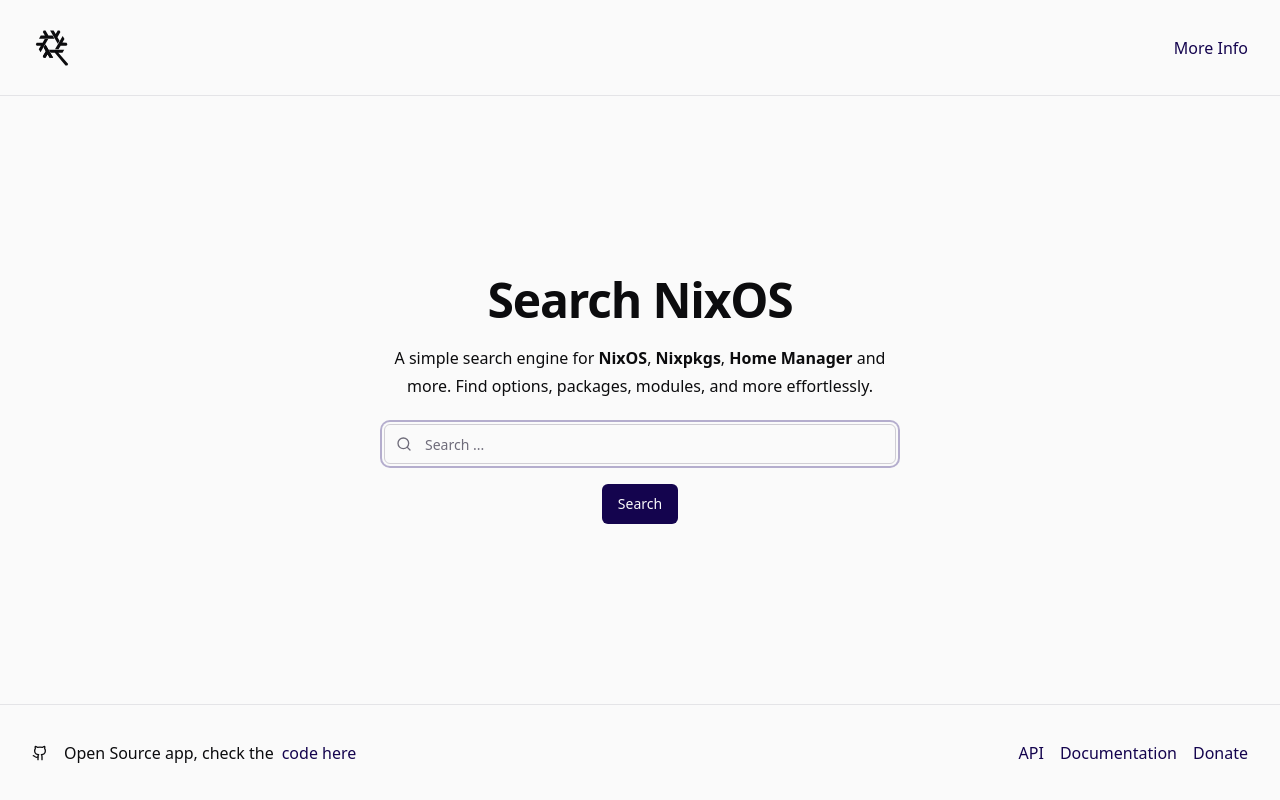
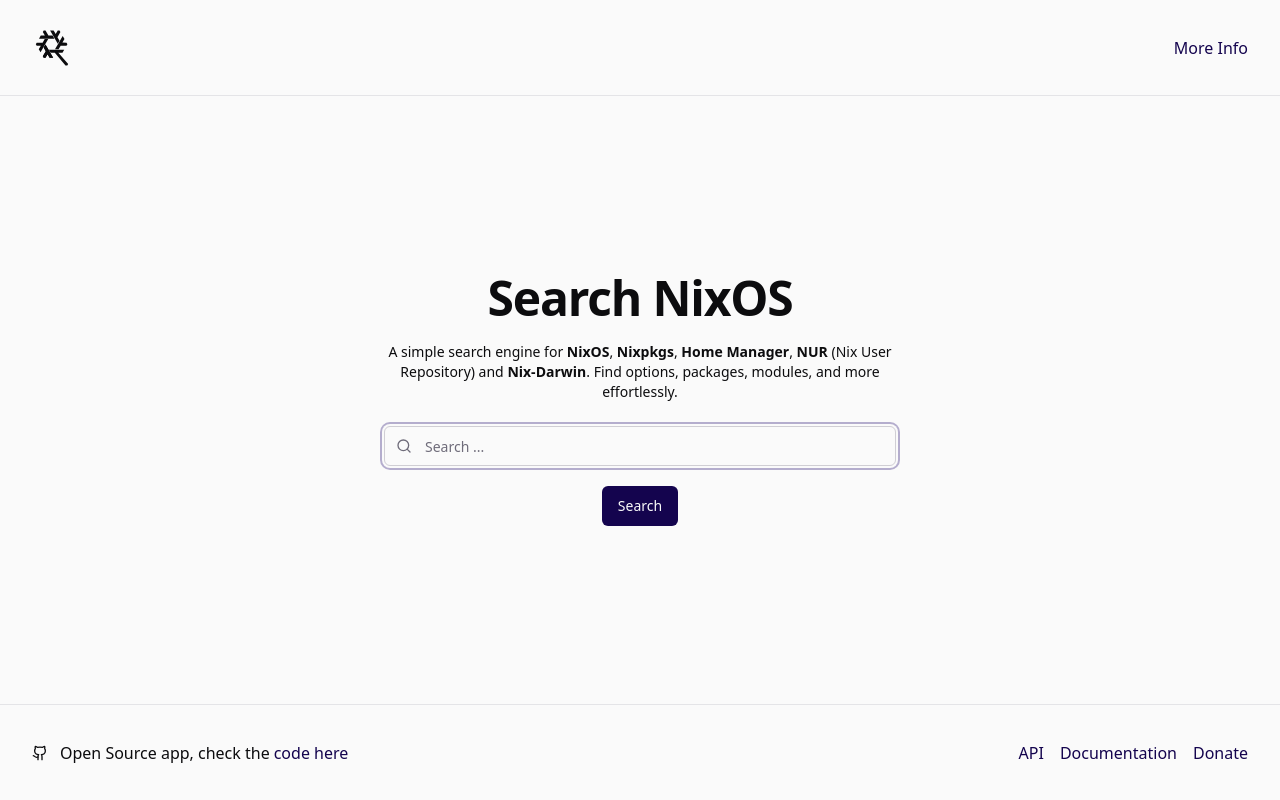
Before and after one commit to anotherhadi/search-nixos, a SvelteKit app: page / in a window 1280 px wide. Built offline with nearby package versions, Linux system fonts and the light colour scheme; no server answers.

Commit message:
fix layout and homepage

```diff
--- a/src/routes/+layout.svelte
+++ b/src/routes/+layout.svelte
@@ -28,7 +28,7 @@
   <footer
     class="w-full h-24 border-t px-8 py-4 justify-center md:justify-between items-center flex md:flex-row flex-col"
   >
-    <p class="flex gap-2 items-center">
+    <p class="flex gap-1 items-center">
       <Github size={16} class="mr-2" /> Open Source app, check the
       <a href="https://github.com/anotherhadi/search-nixos">code here</a>
     </p>
--- a/src/routes/+page.svelte
+++ b/src/routes/+page.svelte
@@ -1,34 +1,9 @@
 <script lang="ts">
-  import axios from "axios";
-  import { onMount } from "svelte";
   import { searchText, excludeSource } from "$lib/stores/search";
   import { replaceState } from "$app/navigation";
   import { Search } from "@lucide/svelte";
   import Input from "$lib/components/ui/input/input.svelte";
   import Button from "$lib/components/ui/button/button.svelte";
-
-  let nOptions: number = $state(0);
-  let nPackages: number = $state(0);
-  let data: any = $state(null);
-
-  onMount(async () => {
-    axios
-      .get("https://search-nixos-api.hadi.diy/stats")
-      .then((response) => {
-        if (response.status === 200) {
-          nOptions =
-            parseInt(response.data["nixos-length"]) +
-            parseInt(response.data["homemanager-length"]);
-          nPackages = parseInt(response.data["nixpkgs-length"]);
-          data = response.data;
-        } else {
-          console.error("Error fetching data:", response.statusText);
-        }
-      })
-      .catch((error) => {
-        console.error("Error fetching data:", error);
-      });
-  });
 
   function handleKeydown(e: KeyboardEvent) {
     if (e.key === "k" && (e.metaKey || e.ctrlKey)) {
@@ -49,7 +24,7 @@
   <title>Search NixOS - Find Options &amp; Packages</title>
   <meta
     name="description"
-    content="A simple search engine for NixOS, Nixpkgs, Home Manager and more. Find options, packages, modules, and more effortlessly."
+    content="A simple search engine for NixOS, Nixpkgs, Home Manager, NUR (Nix User Repository) and Nix-Darwin. Find options, packages, modules, and more effortlessly."
   />
 </svelte:head>
 
@@ -104,10 +79,11 @@
 
 <main class="w-full h-full flex-1 flex justify-center items-center max-w-xl">
   <h1 class="mb-1">Search NixOS</h1>
-  <p class="text-center mb-2">
+  <p class="text-center mb-2 text-sm">
     A simple search engine for <strong>NixOS</strong>, <strong>Nixpkgs</strong>,
-    <strong>Home Manager</strong> and more. Find options, packages, modules, and
-    more effortlessly.
+    <strong>Home Manager</strong>, <strong>NUR</strong> (Nix User Repository)
+    and <strong>Nix-Darwin</strong>. Find options, packages, modules, and more
+    effortlessly.
   </p>
   <form
     onsubmit={() => {
```
